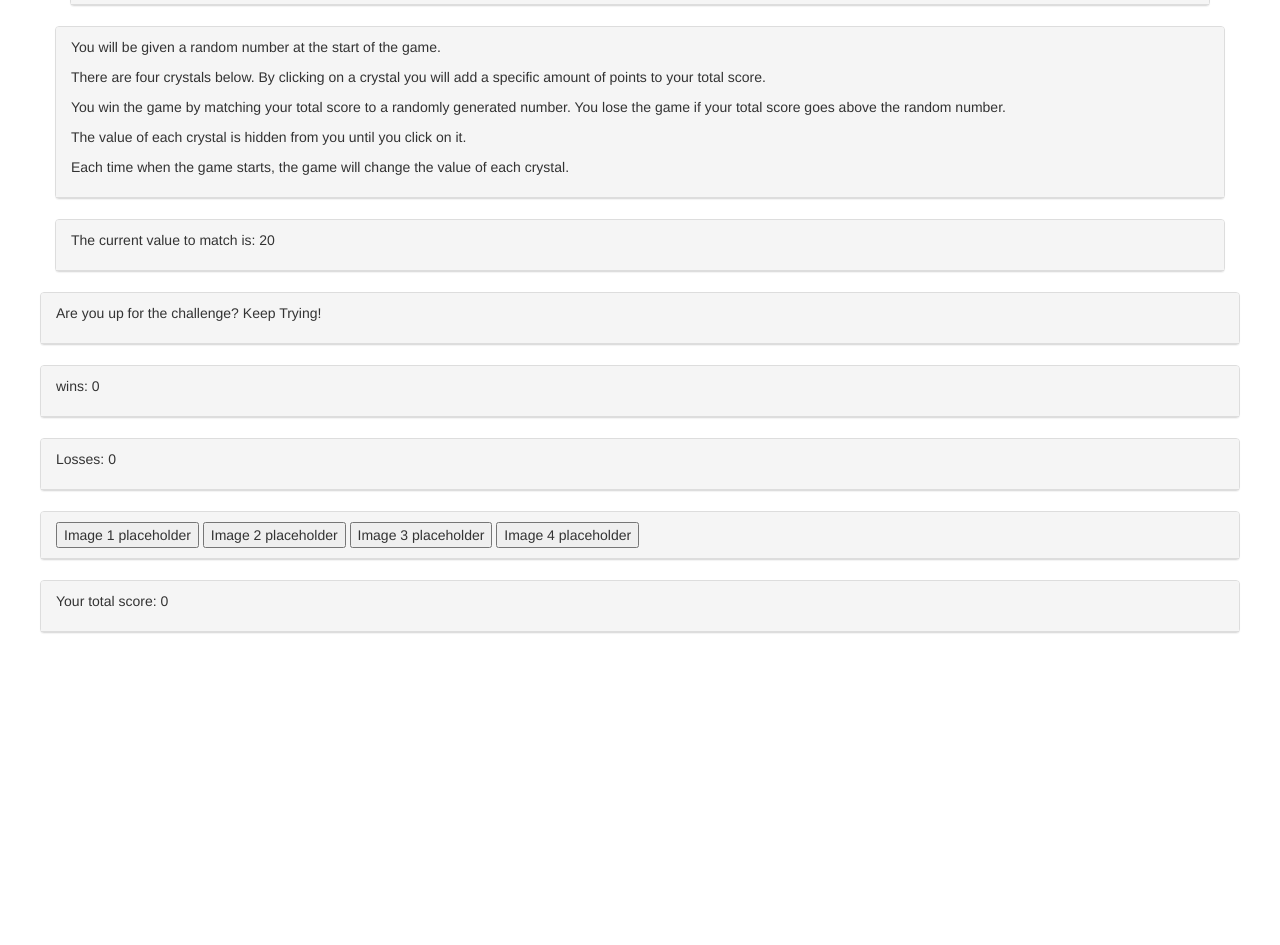
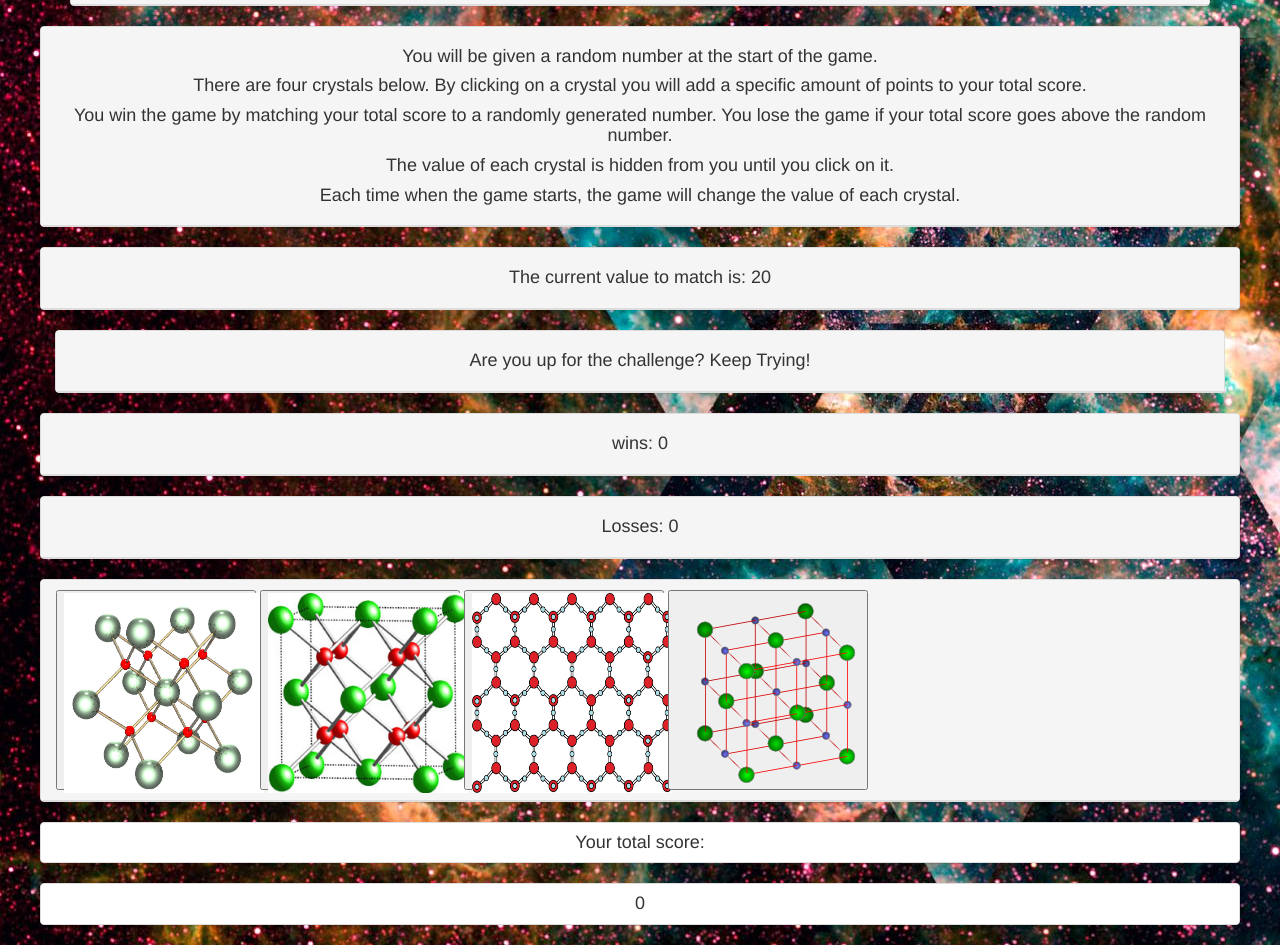
Before and after one commit to Chalmiller/week-4-game, a plain HTML site: page index.html in a window 1280 px wide. Shown: the part 87-1032 px from the top of the page. Before the commit the page ends 800 px from the top, so only its background shows below. Drawn offline with nearby package versions, Linux system fonts and the light colour scheme.

Commit message:
Added images and styling to the webpage

```diff
--- a/assets/css/style.css
+++ b/assets/css/style.css
@@ -0,0 +1,21 @@
+img {
+	height: 200px;
+	width: 200px;
+}
+button {
+	height: 200px;
+	width: 200px;
+	display: inline-block;
+	margin-left: auto;
+	margin-right: auto;
+
+}
+body {
+	background: url("../../the_eternal.jpg");
+}
+h1 {
+	text-align: center;
+}
+h4 {
+	text-align: center;
+}
--- a/index.html
+++ b/index.html
@@ -7,7 +7,7 @@
 <script src="https://ajax.googleapis.com/ajax/libs/jquery/3.2.1/jquery.min.js"></script>
 <meta name="viewport" content="width=device-width, initial-scale=1">
 <link rel="stylesheet" href="https://maxcdn.bootstrapcdn.com/bootstrap/3.3.7/css/bootstrap.min.css">
-<!-- <link rel = "stylesheet" type = "text/css" href = "style.css" /> -->
+<link rel = "stylesheet" type = "text/css" href = "assets/css/style.css" />
 </head>
 <body>
 
@@ -16,19 +16,36 @@
     <div class="col-lg-12">
       <div class="panel panel-default">
         <div class="panel-heading">
+          <div class = "row justify-content-md-center">
             <h1> Crystals Collector! </h1>
           </div>
         </div>
       </div>
+    </div>
   <div class="row">
+    <div class="row align-items-end">
       <div class="col-lg-12">
         <div class="panel panel-default">
           <div class="panel-heading">
-          <p>You will be given a random number at the start of the game.</p>
-          <p> There are four crystals below. By clicking on a crystal you will add a specific amount of points to your total score. </p>
-          <p> You win the game by matching your total score to a randomly generated number. You lose the game if your total score goes above the random number. </p>
-          <p> The value of each crystal is hidden from you until you click on it.</p>
-          <p> Each time when the game starts, the game will change the value of each crystal.</p>
+            <h4>You will be given a random number at the start of the game.</h4>
+            <h4> There are four crystals below. By clicking on a crystal you will add a specific amount of points to your total score. </p>
+            <h4> You win the game by matching your total score to a randomly generated number. You lose the game if your total score goes above the random number. </h4>
+            <h4> The value of each crystal is hidden from you until you click on it.</h4>
+            <h4> Each time when the game starts, the game will change the value of each crystal.</h4>
+          </div>
+        </div>
+      </div>
+    </div>
+  </div>
+  <div class="row">
+    <div class="row align-items-end">
+      <div class="col-lg-12">
+        <div class="panel panel-default">
+          <div class="panel-heading">
+            <h4>The current value to match is:
+              <span id="current_value">  </span>
+            </h4>
+          </div>
         </div>
       </div>
     </div>
@@ -37,64 +54,69 @@
     <div class="col-lg-12">
       <div class="panel panel-default">
         <div class="panel-heading">
-          <p>The current value to match is:
-            <span id="current_value">  </span>
-          </p>
-        </div>
-      </div>
-    </div>
-    <div class="row">
-      <div class="col-lg-12">
-        <div class="panel panel-default">
-          <div class="panel-heading">
-            <p>Are you up for the challenge?
+          <h4>Are you up for the challenge?
             <span id="winOrLose"></span>
-            </p>
+          </h4>
         </div>
       </div>
     </div>
   </div>
   <div class="row">
+    <div class="row align-items-end">
       <div class="col-lg-12">
         <div class="panel panel-default">
           <div class="panel-heading">
-            <p>wins:
+            <h4>wins:
               <span id="wins">0</span>
-            </p>
+            </h4>
+          </div>
         </div>
       </div>
     </div>
   </div>
   <div class="row">
+    <div class="row align-items-end">
       <div class="col-lg-12">
         <div class="panel panel-default">
           <div class="panel-heading">
-            <p>Losses:
+            <h4>Losses:
               <span id="losses">0</span>
-            </p>
+            </h4>
+          </div>
         </div>
       </div>
     </div>
   </div>
   <div class="row">
+    <div class="row align-items-end">
       <div class="col-lg-12">
         <div class="panel panel-default">
           <div class="panel-heading">
-            <button id = "image_1" class = "button" value = '1'>Image 1 placeholder</button>
-            <button id ="image_2" class = "button" value = '2'>Image 2 placeholder</button>
-            <button id ="image_3" class = "button" value = '3'>Image 3 placeholder</button>
-            <button id ="image_4" class = "button" value = '4'>Image 4 placeholder</button>
+            <button id = "image_1" class = "button" value = '1'><img src="assets/images/uranium.jpg" alt="Uranium Crystal"></button>
+            <button id ="image_2" class = "button" value = '2'><img src="assets/images/plutonium.jpg" alt="Plutonium Crystal"></button>
+            <button id ="image_3" class = "button" value = '3'><img src="assets/images/water.jpg" alt="Water Crystal"></button>
+            <button id ="image_4" class = "button" value = '4'><img src="assets/images/sodium.png" alt="Sodium Crystal"></button>
+          </div>
         </div>
       </div>
     </div>
   </div>
   <div class="row">
+    <div class="row align-items-end">
       <div class="col-lg-12">
         <div class="panel panel-default">
-          <div class="panel-heading">
-            <p>Your total score:
+            <h4>Your total score:</h4>
+        </div>
+      </div>
+    </div>
+  </div>
+  <div class="row">
+    <div class="row align-items-end">
+      <div class="col-lg-12">
+        <div class="panel panel-default">
+            <h4>
               <span id="total_score"> 0 </span>
-            </p>
+            </h4>
         </div>
       </div>
     </div>
```
Also changed, not shown: assets/images/plutonium.jpg (added), assets/images/sodium.png (added), assets/images/uranium.jpg (added), assets/images/water.jpg (added), the_eternal.jpg (added). Lines whose indentation alone changed are shown as unchanged.
